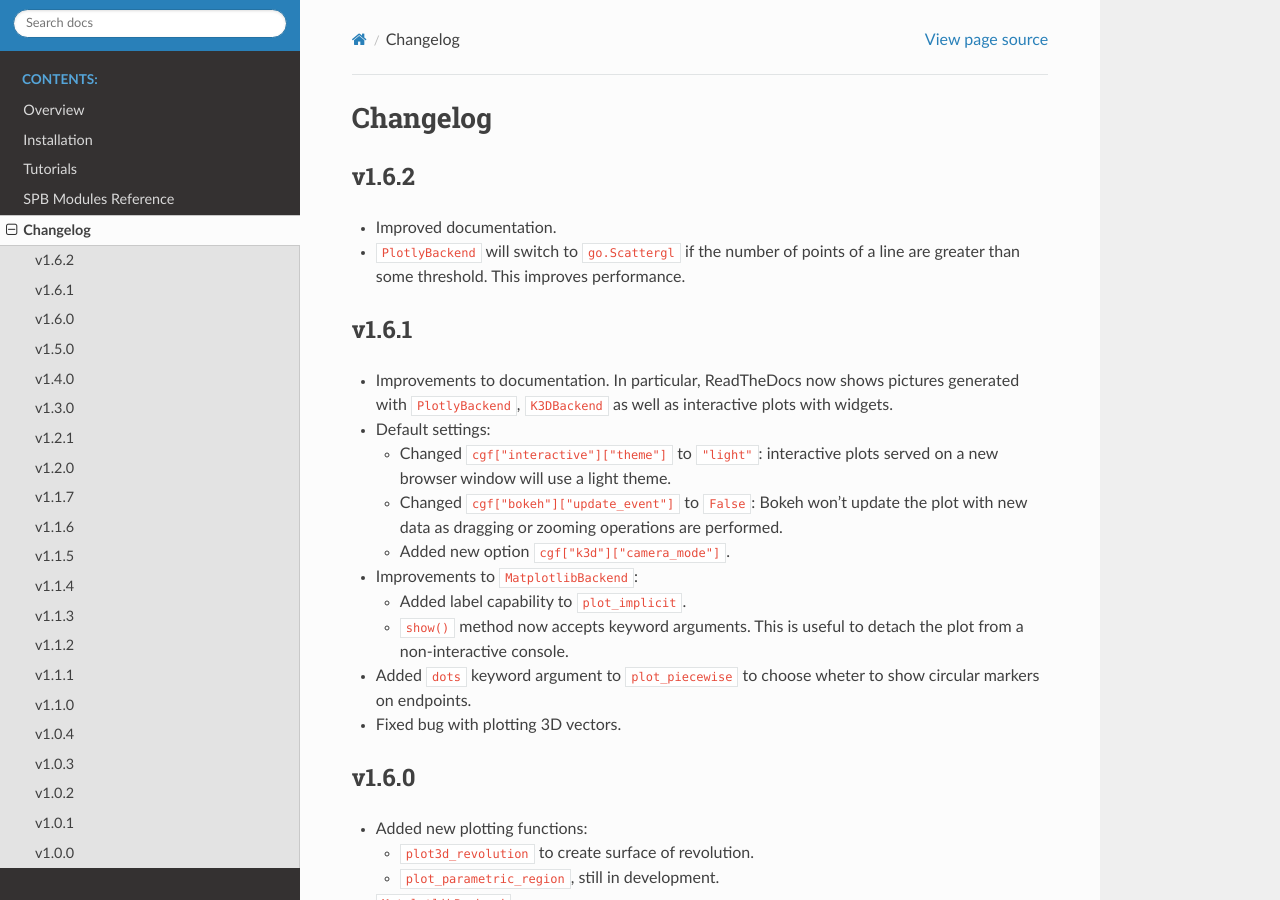
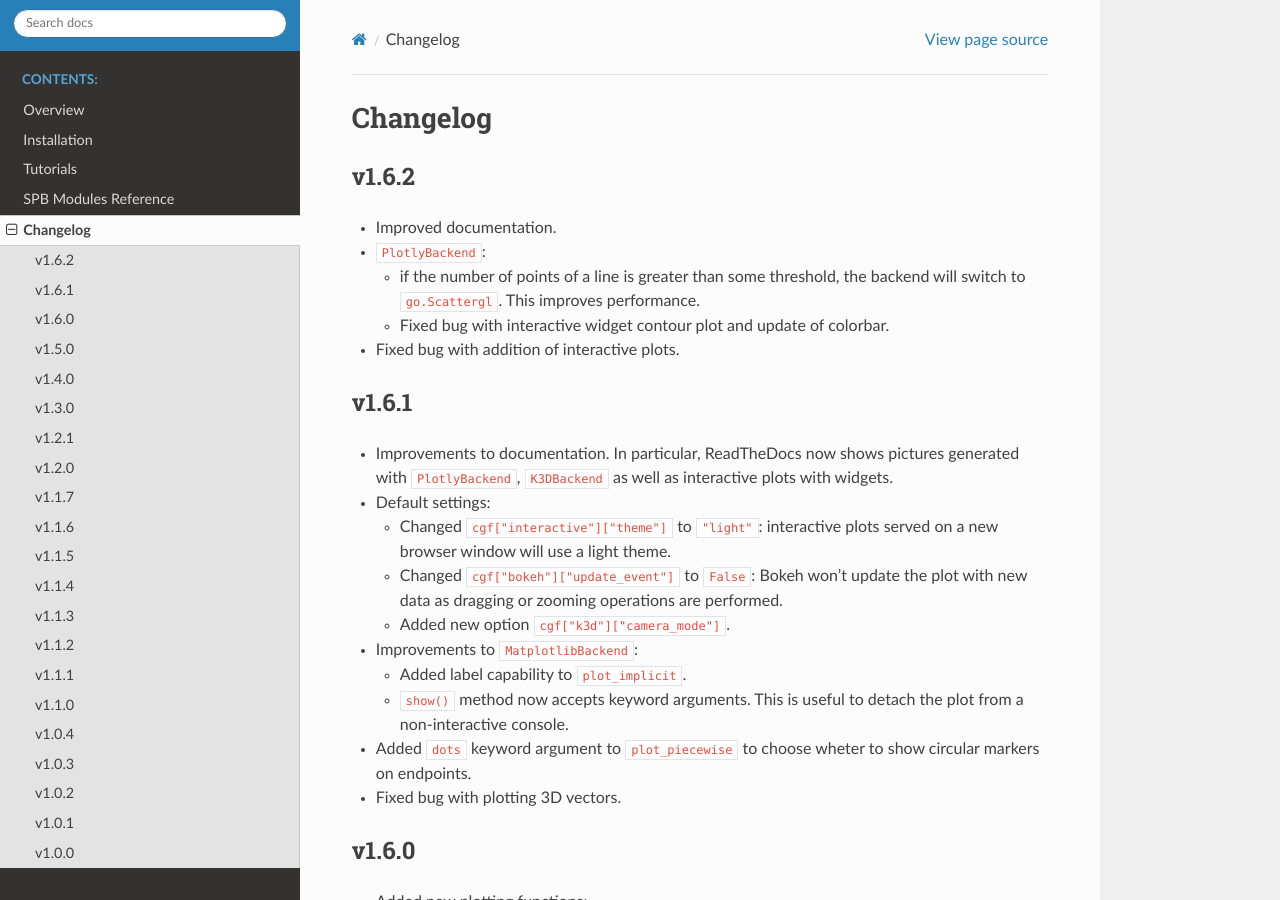
Before and after one commit to Davide-sd/sympy-plot-backends, a Sphinx documentation site: the page built from doc/source/changelog.rst, in a window 1280 px wide and 900 px high. Built offline with Sphinx 7.4.7 and the Read the Docs theme 2.0.0, drawn with Linux system fonts in a browser that asks for light colours.

Commit message:
fixed bug with colorbar update

```diff
--- a/doc/source/changelog.rst
+++ b/doc/source/changelog.rst
@@ -7,8 +7,14 @@ v1.6.2
 
 * Improved documentation.
 
-* ``PlotlyBackend`` will switch to ``go.Scattergl`` if the number of points
-  of a line are greater than some threshold. This improves performance.
+* ``PlotlyBackend``:
+
+  * if the number of points of a line is greater than some threshold, the
+    backend will switch to ``go.Scattergl``. This improves performance.
+
+  * Fixed bug with interactive widget contour plot and update of colorbar.
+
+* Fixed bug with addition of interactive plots.
 
 
 v1.6.1
```
Also changed, not shown: 1 other file.
